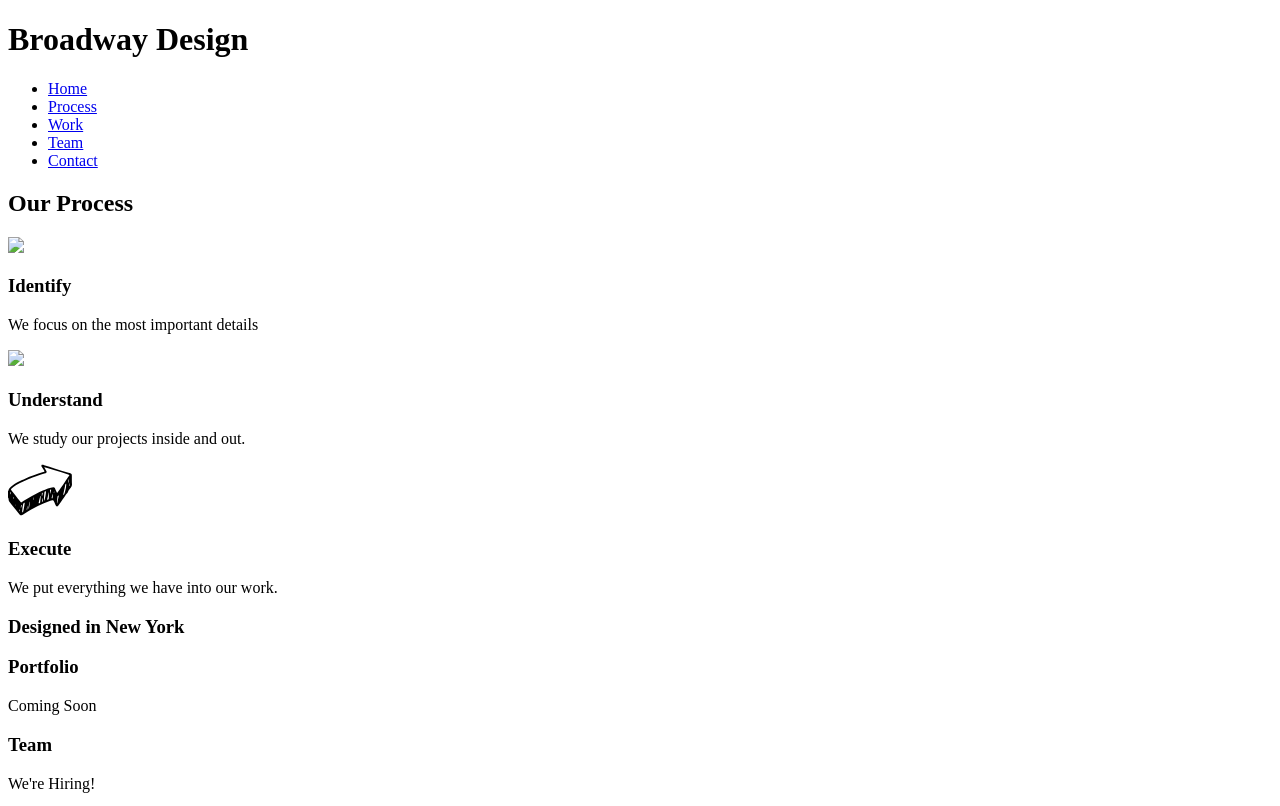
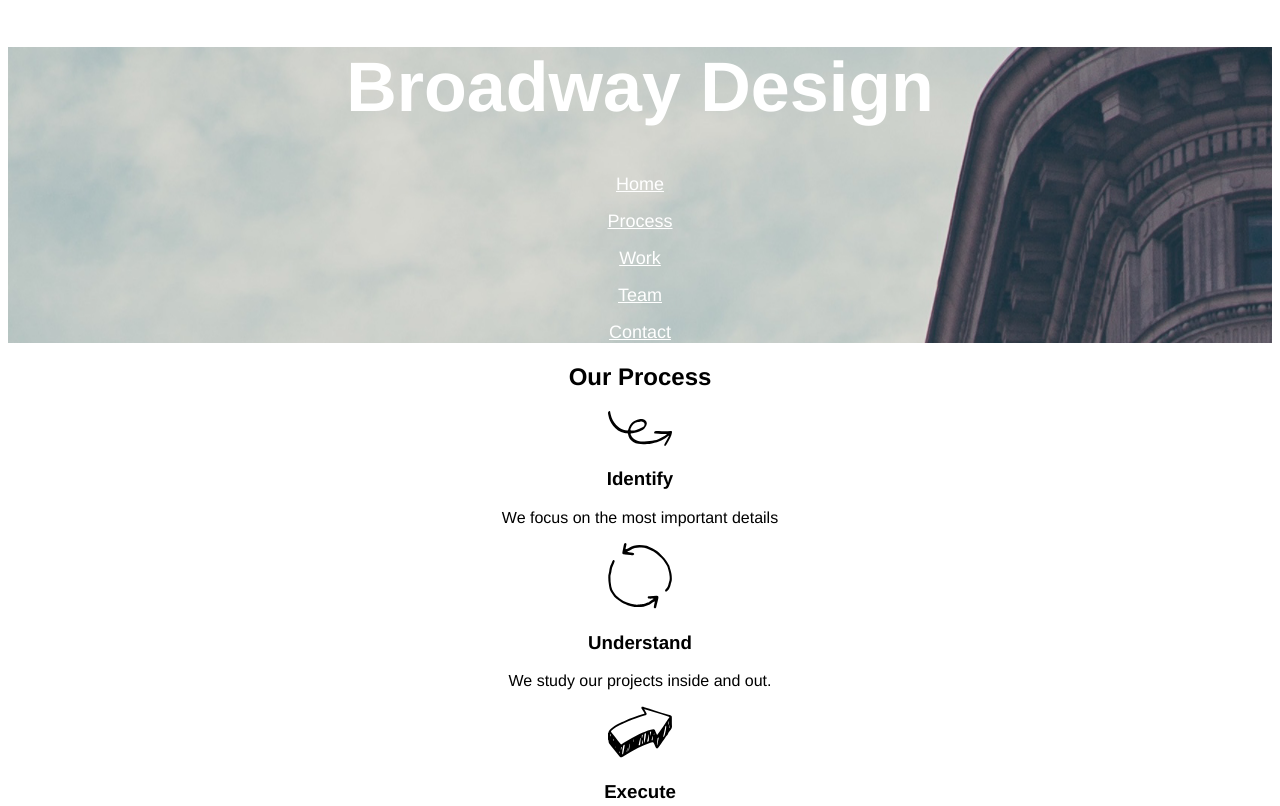
Before and after one commit to hopkinsmk1/broadway-design, a plain HTML site: page index.html in a window 1280 px wide. Shown: the top 806 px of the page. Drawn offline with Linux system fonts and the light colour scheme.

Commit message:
completed header styling

```diff
--- a/index.html
+++ b/index.html
@@ -3,29 +3,30 @@
   <head>
     <meta charset="utf-8">
     <title>Broadway Design</title>
+    <link rel="stylesheet" type="text/css" href="resources/styling.css">
   </head>
   <body>
 
     <!--HEADER-->
     <div class="header">
       <h1 id="home">Broadway Design</h1>
-      <ul>
-        <li><a href="#home">Home</a></li>
-        <li><a href="#process">Process</a></li>
-        <li><a href="#portfolio">Work</a></li>
-        <li><a href="#team">Team</a></li>
-        <li><a href="#contact">Contact</a></li>
-      </ul>
+
+      <p><a href="#home">Home</a></p>
+      <p><a href="#process">Process</a></p>
+      <p><a href="#portfolio">Work</a></p>
+      <p><a href="#team">Team</a></p>
+      <p><a href="#contact">Contact</a></p>
+
     </div>
 
     <!--PROCESS-->
     <h2 id="process">Our Process</h2>
 
-    <img src="resouces/images/identify.svg"/>
+    <img src="resources/images/identify.svg"/>
     <h3>Identify</h3>
       <p>We focus on the most important details</p>
 
-    <img src="resouces/images/understand.svg"/>
+    <img src="resources/images/understand.svg"/>
     <h3>Understand</h3>
       <p>We study our projects inside and out.</p>
 
--- a/resources/styling.css
+++ b/resources/styling.css
@@ -2,3 +2,18 @@ html {
   font-family: Helvetica;
   text-align: center;
 }
+
+h1 {
+  font-size: 70px;
+  font-weight: bold;
+  color: white;
+}
+
+.header {
+  background-image: url("images/the-flatiron-building.png");
+}
+
+.header a {
+  font-size: 18px;
+  color: white;
+}
```
